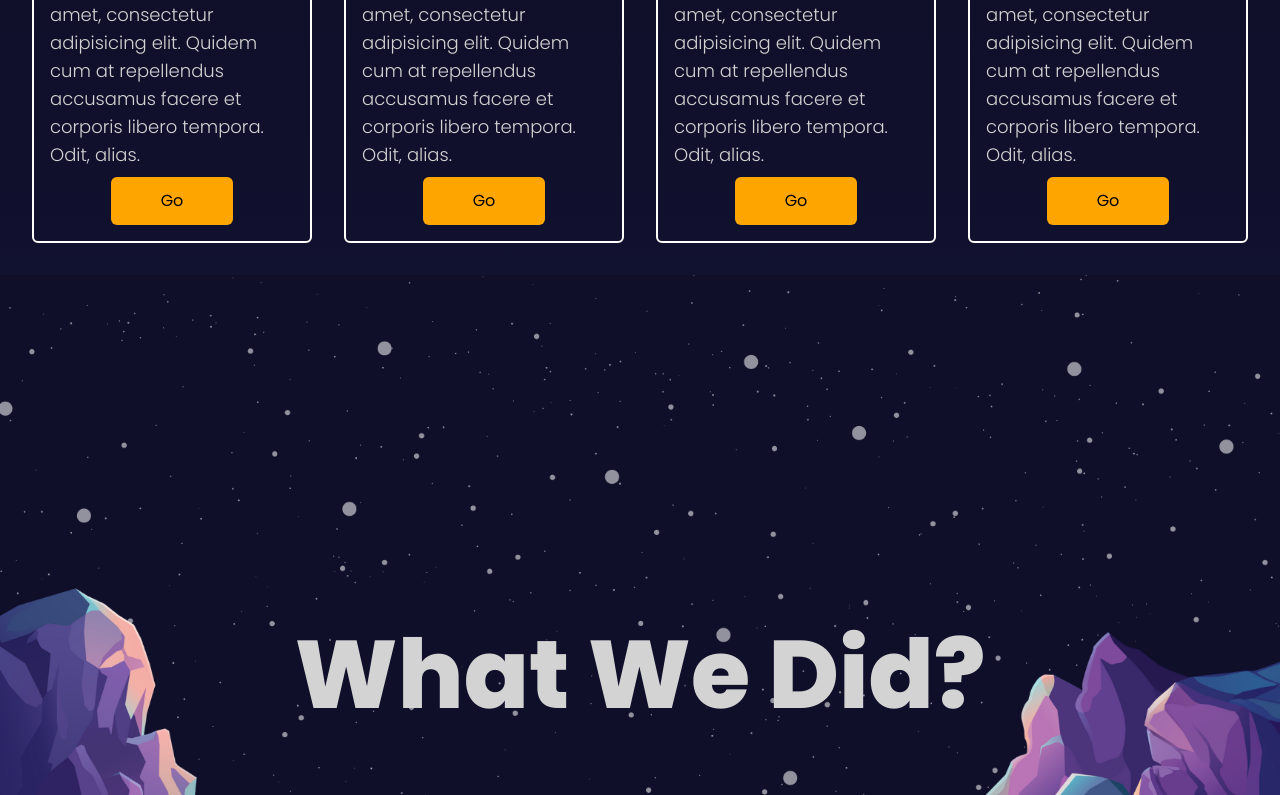
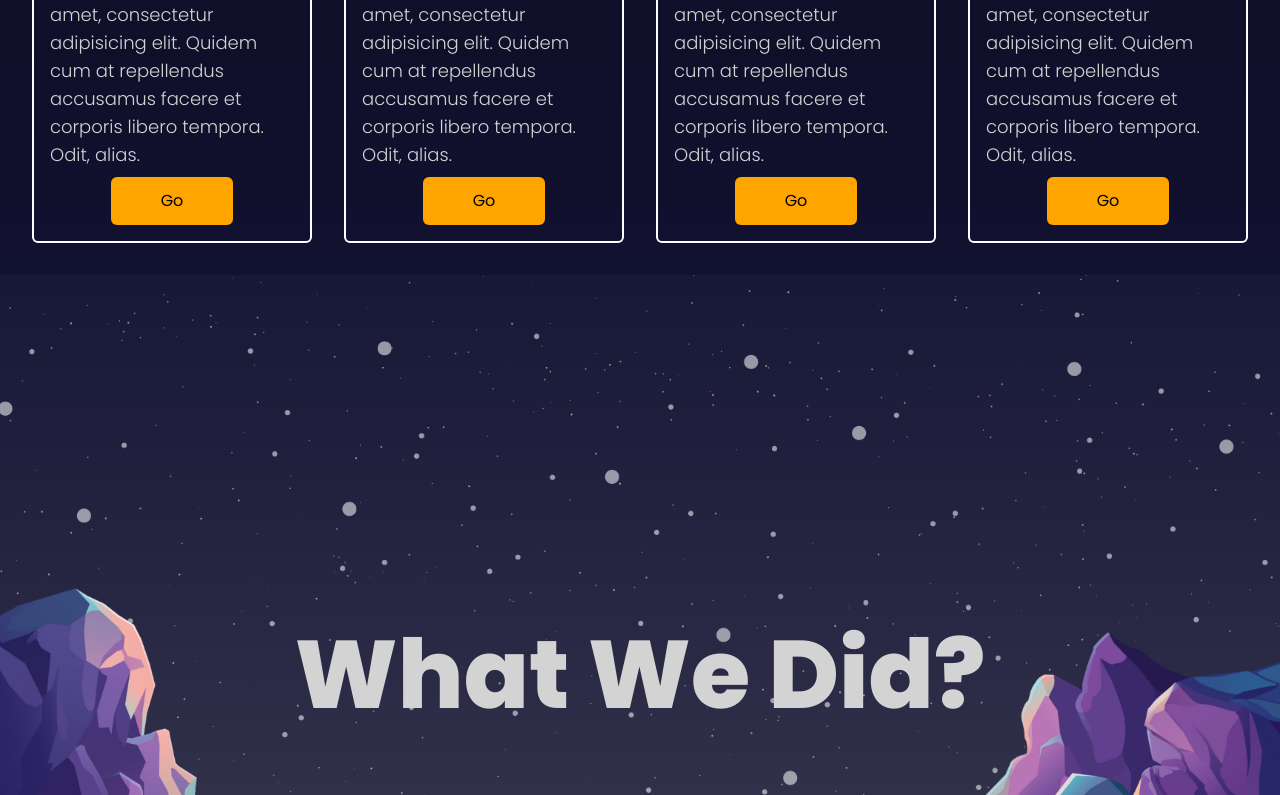
Before and after one commit to KhaliLounis/Animated-Portfolio, a React (Vite) app: page / in a window 1280 px wide. Shown: the part 2005-2800 px from the top of the page. Built offline with nearby package versions, Linux system fonts and the light colour scheme.

Commit message:
finished features works section

```diff
--- a/src/comps/About.jsx
+++ b/src/comps/About.jsx
@@ -6,7 +6,7 @@ const AboutCard = ({ title, desc }) => {
     <div className="flex  border-2 border-solid p-4 text-[#d3d3d3] rounded-md border-white flex-col gap-y-2 hover:bg-white hover:text-black transition duration-300 ease-in-out ">
       <h1 className="font-main text-xl font-semibold  ">{title}</h1>
       <p className=" font-main font-light text-lg  ">{desc}</p>
-      <button className=" w-1/2 self-center bg-[#ffa500] rounded-md text-black font-main p-3 text-md">
+      <button className=" w-1/2 self-center bg-[#ffa500] rounded-md text-black font-main p-3 text-md hover:brightness-[85%]">
         Go
       </button>
     </div>
--- a/src/comps/Featured.jsx
+++ b/src/comps/Featured.jsx
@@ -1,11 +1,87 @@
-import React from 'react'
+import React, { useRef } from "react";
+import { useScroll, useTransform, motion } from "framer-motion";
+import ai from "/ai.png";
+import food from "/food.png";
+import commerce from "/commerce.png";
+import mentalify from "/mentalify.png";
+import music from "/music.png";
 
+const Work = ({ img, title }) => {
+  const textRef = useRef(null);
+
+  const { scrollYProgress } = useScroll({ target: textRef });
+
+  const y = useTransform(scrollYProgress, [0, 1], ["-15rem", "15rem"]);
+
+  return (
+    <div
+      className="flex gap-x-4 items-center h-screen w-screen snap-start bg-[#0f0f2a]  "
+      >
+      <div className="  ml-10 w-10/12">
+        <img src={img} alt="" className="w-11/12   " />
+      </div>
+      <motion.div
+        className="flex flex-col items-start gap-y-4  "
+        ref={textRef}
+        style={{ y }}
+      >
+        <h1 className="max-lg:text-5xl text-6xl font-main font-extrabold text-[#d3d3d3]">
+          {title}
+        </h1>
+        <p className="font-main font-light text-md text-slate-500 text-wrap">
+          Lorem ipsum dolor sit amet consectetur adipisicing elit. Dolores ab id
+          ad nesciunt quo aut corporis modi? Voluptate, quos sunt dolorum
+          facilis, id eum sequi placeat accusantium saepe eos laborum.
+        </p>
+        <button className="self-start bg-[#ffa500] rounded-md text-black font-main p-3 text-md hover:brightness-[85%]">
+          See demo
+        </button>{" "}
+      </motion.div>
+    </div>
+  );
+};
 const Featured = () => {
+  const ref = useRef(null);
+  const { scrollYProgress } = useScroll({ target: ref });
+  const y = useTransform(scrollYProgress, [0, 1], [1, 0]);
+  const works = [
+    {
+      img: ai,
+      title: "React AI chatbot",
+    },
+    {
+      img: food,
+      title: "Food Ordering app",
+    },
+    {
+      img: commerce,
+      title: "Next Commerce",
+    },
+    {
+      img: mentalify,
+      title: "Mentalify app",
+    },
+    {
+      img: music,
+      title: "Music Store",
+    },
+  ];
   return (
-    <div>
+    <div className=" bg-[#0f0f2a] flex flex-col items-center  " ref={ref}>
+      <div className="sticky top-5">
+        <h1 className="max-lg:text-5xl text-7xl font-main font-extrabold text-[#ffa500] text-center">
+          Featured Works
+        </h1>
+        <motion.div
+          className="bg-white h-3 w-full "
+          style={{ scaleX: y }}
+        ></motion.div>
+      </div>
+      {works.map((work, index) => {
+        return <Work key={index} {...work} />;
+      })}
+    </div>
+  );
+};
 
-    </div>
-  )
-}
-
-export default Featured
+export default Featured;
--- a/src/comps/Parallax.jsx
+++ b/src/comps/Parallax.jsx
@@ -9,9 +9,15 @@ const WhatWeDo = ({ type }) => {
   });
   const y = useTransform(scrollYProgress, [0, 1], ["0%", "70%"]);
   const x = useTransform(scrollYProgress, [0, 1], ["0%", "175%"]);
-  console.log(x)
+  console.log(x);
   return (
-    <div className="relative h-screen w-screen snap-start bg-[#0f0f2a] -z-50">
+    <div
+      className={`relative h-screen w-screen snap-start ${
+        type === "works"
+          ? "bg-gradient-to-b from-[#171737] to-[#3e3e55]"
+          : "bg-[#0f0f2a]"
+      } -z-50`}
+    >
       <div className=" bg-[url('/mountains.png')] bg-cover bg-no-repeat bg-bottom z-40 size-full "></div>
       <motion.div
         className="absolute top-0 bg-[url('/stars.png')] bg-cover bg-no-repeat bg-bottom -z-10 size-full "
```
